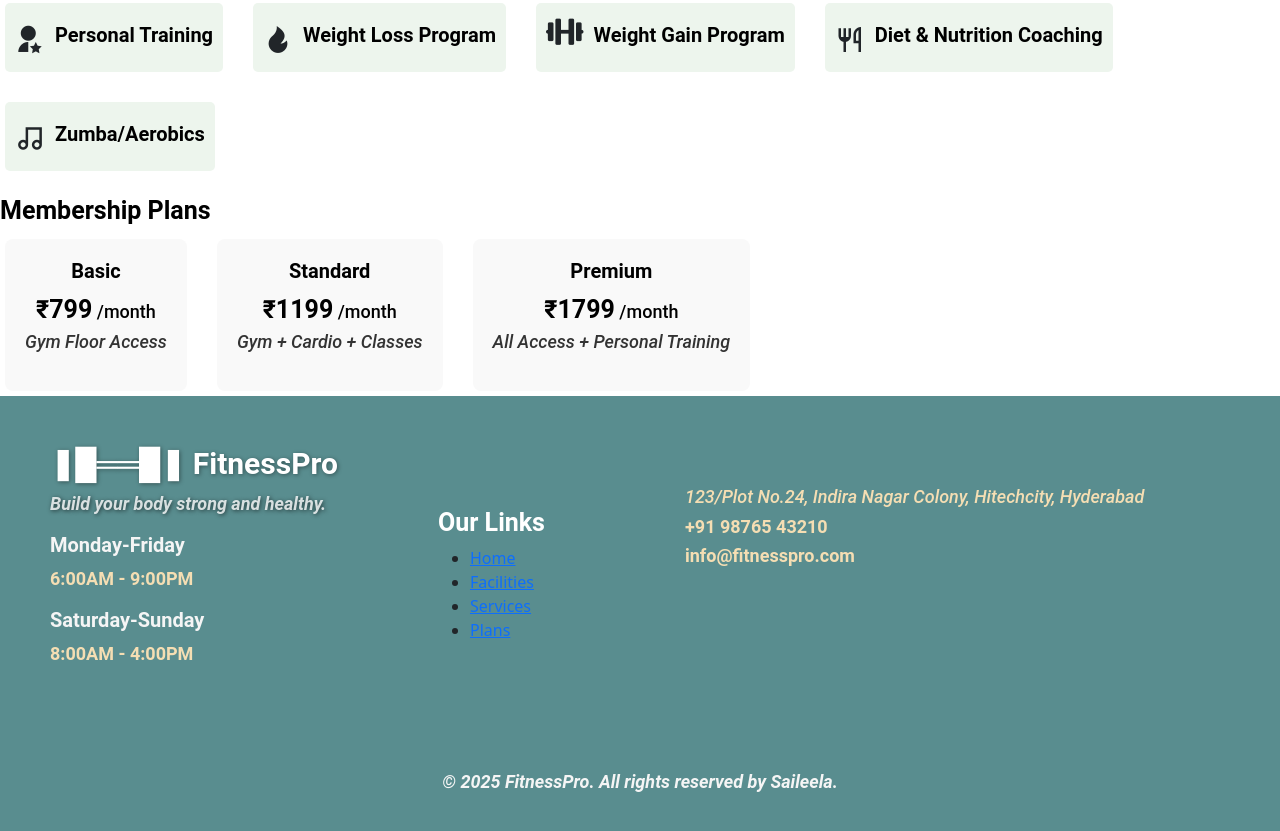
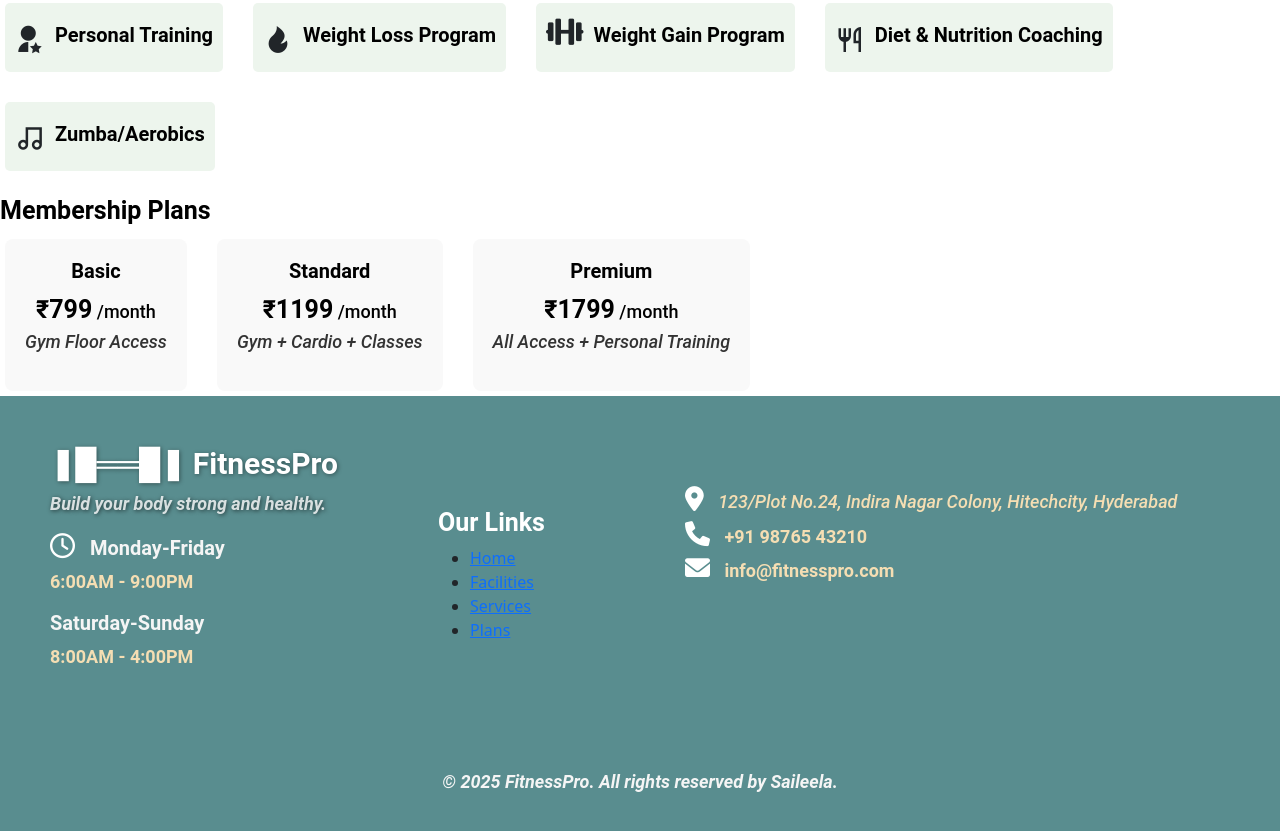
Before and after one commit to Saileela-12/HexSoftwares_Gym_website, a plain HTML site: page index.html in a window 1280 px wide. Shown: the part 1844-2675 px from the top of the page. Drawn offline with nearby package versions, Linux system fonts and the light colour scheme.

Commit message:
initial changes

```diff
--- a/index.html
+++ b/index.html
@@ -151,7 +151,7 @@
                 <h1 class="header"> ❚█══█❚ FitnessPro</h1>
                 <p class="description"> Build your body strong and healthy.</p>
                 <div>
-                    <h1 class="footer-points"> Monday-Friday</h1>
+                    <h1 class="footer-points"><i class="fa-regular fa-clock"></i> Monday-Friday</h1>
                     <p class="Timings"> 6:00AM - 9:00PM</p>
                 </div>
                 <div>
@@ -171,13 +171,13 @@
             <div>
                 <div class="footer-start">
                     <div class="address">
-                        <h1 class="footer-text"> 123/Plot No.24, Indira Nagar Colony, Hitechcity, Hyderabad</h1>
+                        <h1 class="footer-text"><i class="fa-solid fa-location-dot"></i> 123/Plot No.24, Indira Nagar Colony, Hitechcity, Hyderabad</h1>
                     </div>
                     <div class="contact">
-                        <h1 class="Timings"> +91 98765 43210</h1>
+                        <h1 class="Timings"><i class="fa-solid fa-phone"></i> +91 98765 43210</h1>
                     </div>
                     <div class="contact">
-                        <h1 class="Timings"> info@fitnesspro.com</h1>
+                        <h1 class="Timings"><i class="fa-solid fa-envelope"></i> info@fitnesspro.com</h1>
                     </div>
                 </div>
             </div>
--- a/style.css
+++ b/style.css
@@ -194,3 +194,10 @@
     }
 
 }
+.footer-text i,
+.Timings i,
+.footer-points i {
+    margin-right: 10px;
+    color: white;
+    font-size: 25px;
+}
```
